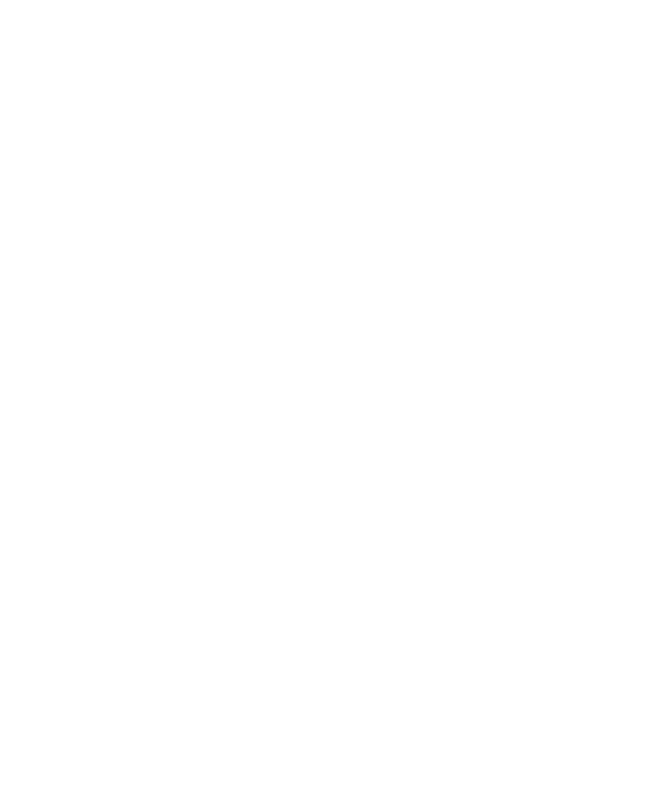
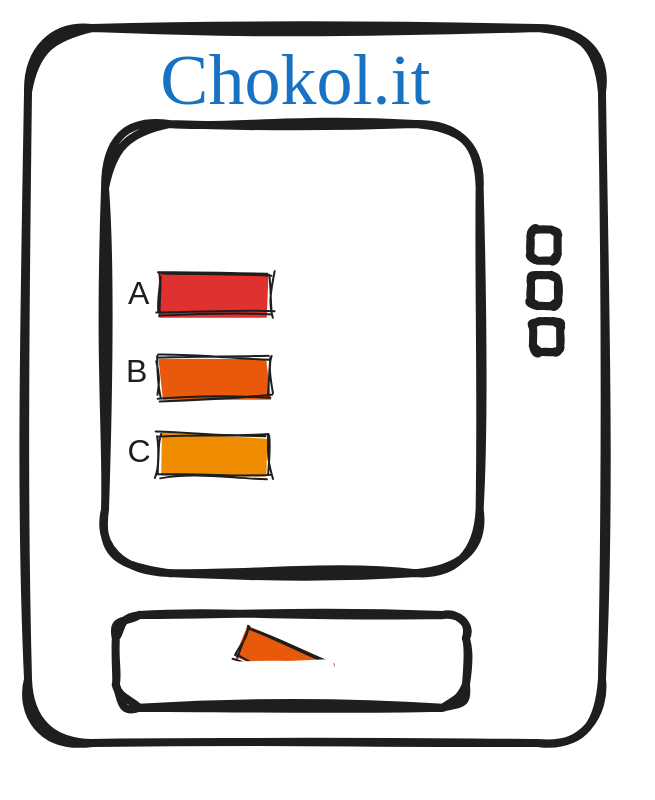
Before and after one commit to jessehub/jessehub.github.io, a plain HTML site: page index.html in a window 1280 px wide. Shown: the top 800 px of the page, without its empty margins (0-655 px from the left). Drawn offline with Linux system fonts and the light colour scheme.

Commit message:
Update index.html

```diff
--- a/index.html
+++ b/index.html
@@ -1,6 +1,6 @@
 <html>
   <head><title>chokolit</title></head>
   <body>
-    <img href="./chokolit%20under%20construction.svg">
+    <img src="./chokolit%20under%20construction.svg">
   </body>
 </html>
```
